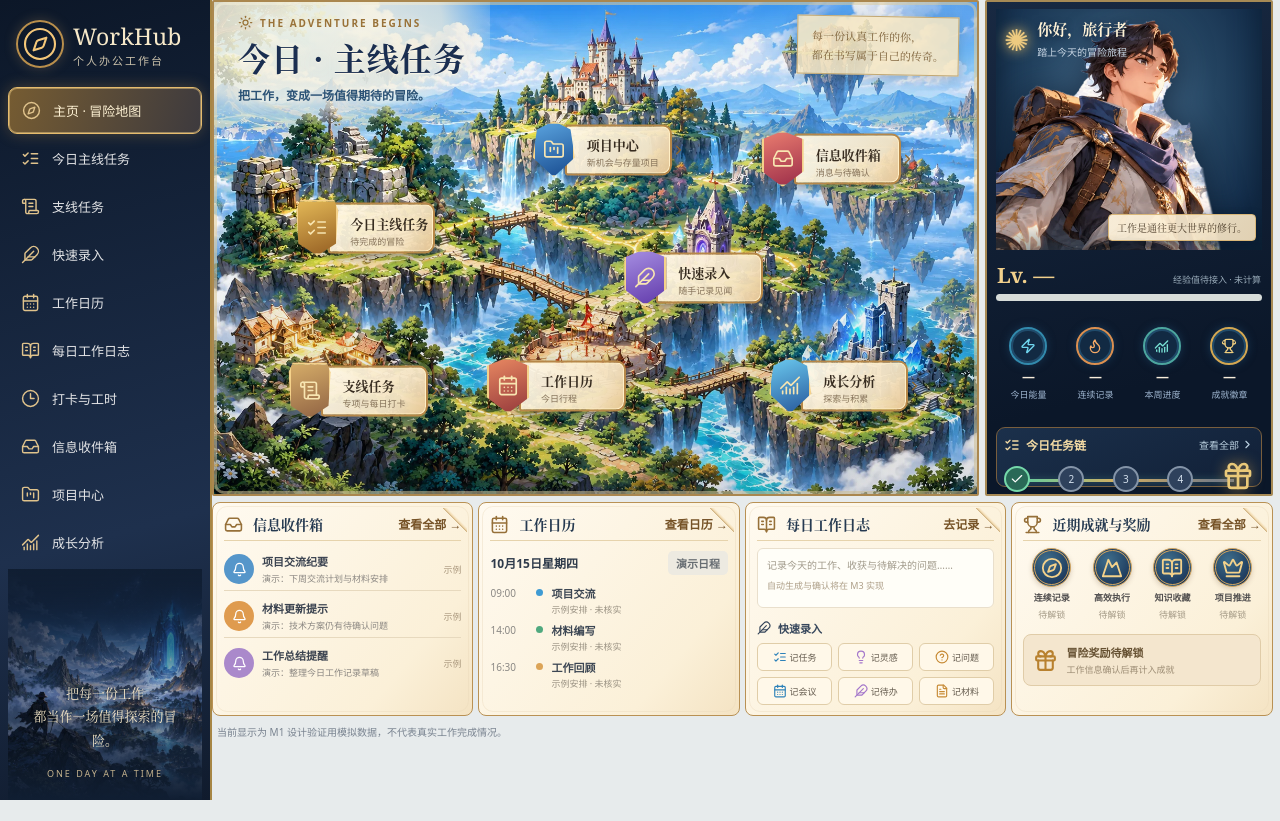
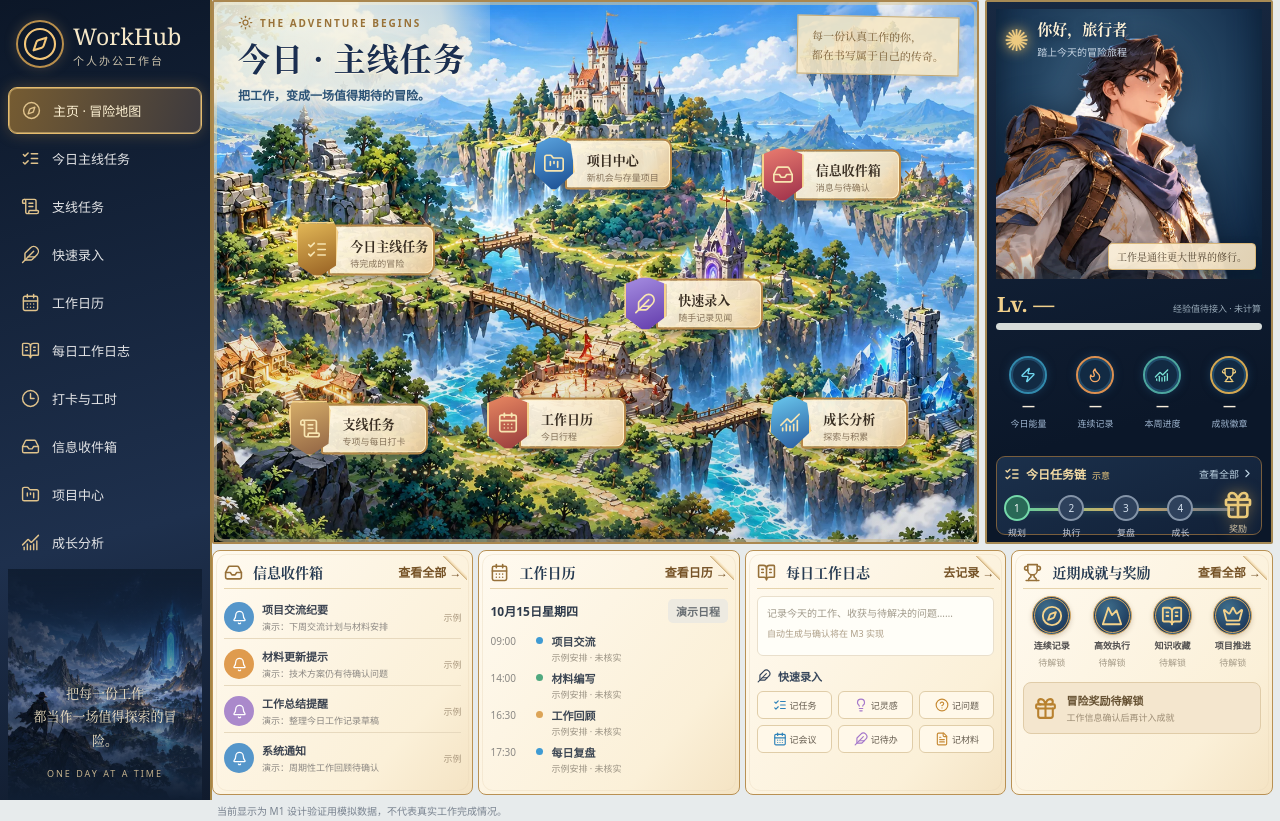
Before and after one commit to soyalu/workhub, a React (Vite) app in the folder frontend/: page / in a window 1280 px wide. Before the commit the page ends 800 px from the top, so only its background shows below. Built offline with nearby package versions, Linux system fonts and the light colour scheme; no server answers.

Commit message:
style(home): improve viewport fit, complete four-row demos, avoid fake task completion

```diff
--- a/frontend/src/features/home/HomePage.tsx
+++ b/frontend/src/features/home/HomePage.tsx
@@ -4,7 +4,7 @@ import {
   BookOpenText, CalendarDays, ChevronRight, Feather, FolderKanban, Inbox,
   ListChecks, Trophy, Zap, ChartNoAxesCombined, Compass,
   Flame, Mountain, Crown, Gift, Lightbulb, CircleHelp, FileText, Bell,
-  ScrollText, Check, Sun, type LucideIcon,
+  ScrollText, Sun, type LucideIcon,
 } from 'lucide-react';
 import { FantasyCard } from '../../components/fantasy/FantasyCard';
 import { ProgressMeter } from '../../components/fantasy/ProgressMeter';
@@ -88,10 +88,10 @@ export function HomePage() {
           <div><Trophy size={22}/><strong>—</strong><span>成就徽章</span></div>
         </div>
         <div className="quest-chain">
-          <div className="quest-chain-heading"><ListChecks size={16}/><strong>今日任务链</strong><Link to="/tasks">查看全部 <ChevronRight size={13}/></Link></div>
+          <div className="quest-chain-heading"><ListChecks size={16}/><strong>今日任务链 <small className="quest-demo-flag">示意</small></strong><Link to="/tasks">查看全部 <ChevronRight size={13}/></Link></div>
           <div className="quest-chain-rail" aria-label="阶段示意，不代表实际完成">
             {['规划','执行','复盘','成长'].map((step,i)=><div key={step} className="quest-chain-step">
-              <span className={i===0?'quest-chain-orb is-start':'quest-chain-orb'}>{i===0?<Check size={14}/>:i+1}</span>
+              <span className={i===0?'quest-chain-orb is-start':'quest-chain-orb'}>{i+1}</span>
               <small>{step}</small>
             </div>)}
             <Link className="quest-chain-reward" to="/growth" aria-label="查看尚未解锁的成长奖励"><Gift size={32}/><small>奖励</small></Link>
--- a/frontend/src/mocks/preview.ts
+++ b/frontend/src/mocks/preview.ts
@@ -31,10 +31,12 @@ export const previewInbox = [
   { id: 'i1', title: '项目交流纪要', summary: '演示：下周交流计划与材料安排', tone: 'blue' },
   { id: 'i2', title: '材料更新提示', summary: '演示：技术方案仍有待确认问题', tone: 'orange' },
   { id: 'i3', title: '工作总结提醒', summary: '演示：整理今日工作记录草稿', tone: 'purple' },
+  { id: 'i4', title: '系统通知', summary: '演示：周期性工作回顾待确认', tone: 'blue' },
 ] as const;
 
 export const previewAgenda = [
   { id: 'a1', time: '09:00', title: '项目交流', tone: 'blue' },
   { id: 'a2', time: '14:00', title: '材料编写', tone: 'green' },
   { id: 'a3', time: '16:30', title: '工作回顾', tone: 'orange' },
+  { id: 'a4', time: '17:30', title: '每日复盘', tone: 'blue' },
 ] as const;
--- a/frontend/src/styles/m15.css
+++ b/frontend/src/styles/m15.css
@@ -23,7 +23,7 @@
 .adventure-dashboard { gap: 6px; }
 .adventure-dashboard .adventure-map,
 .adventure-dashboard .adventure-hero {
-  height: min(62vh, 568px);
+  height: min(68vh, 620px);
   min-height: 490px;
   border-radius: 2px;
   box-shadow: none;
@@ -177,7 +177,7 @@
   display:grid; grid-column:1/-1; grid-template-columns:repeat(4,minmax(0,1fr));
   gap:5px; align-items:stretch;
 }
-.adventure-dashboard .home-bottom .fantasy-card { min-width:0; border-radius:8px; border-width:1px; box-shadow:none; }
+.adventure-dashboard .home-bottom .fantasy-card { min-width:0; min-height:245px; border-radius:8px; border-width:1px; box-shadow:none; }
 .adventure-dashboard .home-bottom .fantasy-card-header {
   padding-top:11px; padding-bottom:6px; margin:0 11px;
 }
@@ -244,3 +244,12 @@
 @media (prefers-reduced-motion:reduce) {
   .adventure-dashboard .map-node.landmark { transition:none; }
 }
+
+@media(min-width:1180px) {
+  .adventure-dashboard .quest-chain-note { display:none; }
+}
+@media(max-width:900px) {
+  .adventure-dashboard .home-bottom .fantasy-card { min-height:0; }
+}
+
+.adventure-dashboard .quest-demo-flag { font: 9px var(--wh-font-ui); color:#eac77d; padding-left:3px; }
```
Also changed, not shown: 1 other file (tests, documents, lock files or other folders).
